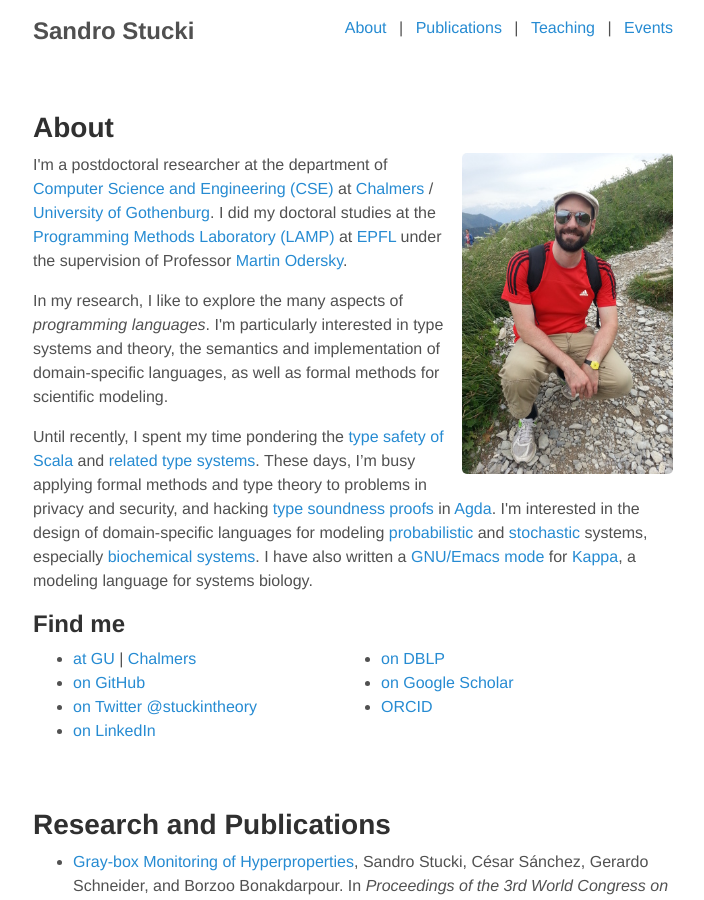
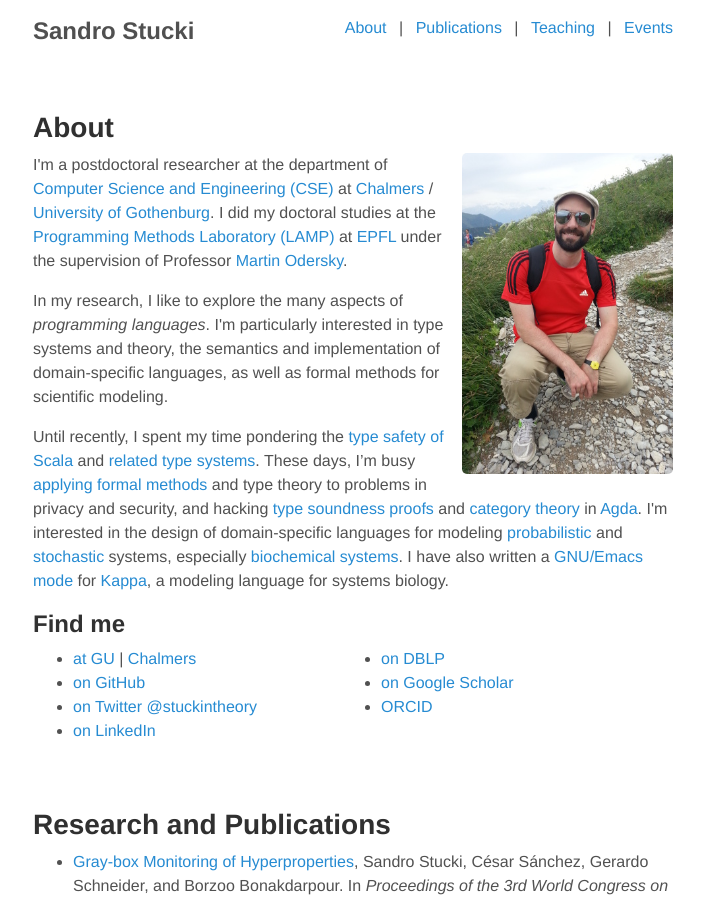
Before and after one commit to sstucki/sstucki.github.io, a Jekyll site: the page built from index.html, in a window 1280 px wide and 900 px high. Shown: the whole window, without its empty margins (287-991 px from the left). Built offline with Jekyll 4.4.1, drawn with Linux system fonts in a browser that asks for light colours.

Commit message:
[ index ] add some missing links to index page.

```diff
--- a/index.html
+++ b/index.html
@@ -18,14 +18,7 @@ title: Home
   domain-specific languages, as well as formal methods for scientific
   modeling.</p>
 
-  <p>Until recently, I spent my time pondering the <a
-  href="http://scala-lang.org/blog/2016/02/03/essence-of-scala.html">type
-  safety of Scala</a> and <a
-  href="https://github.com/sstucki/f-omega-int-agda">related type
-  systems</a>.  These days, I’m busy applying formal methods and type
-  theory to problems in privacy and security, and hacking <a
-  href="https://github.com/sstucki/pts-agda">type soundness proofs</a>
-  in <a href="https://github.com/agda/agda">Agda</a>.
+  <p>Until recently, I spent my time pondering the <a href="http://scala-lang.org/blog/2016/02/03/essence-of-scala.html">type safety of Scala</a> and <a href="https://github.com/sstucki/f-omega-int-agda">related type systems</a>.  These days, I’m busy <a href="{% post_url pubs/2019-08-01-StuckiSSB19fm %}">applying formal methods</a> and type theory to problems in privacy and security, and hacking <a href="https://github.com/sstucki/pts-agda">type soundness proofs</a> and <a href="https://github.com/agda/agda-categories">category theory</a> in <a href="https://github.com/agda/agda">Agda</a>.
 
   I'm interested in the design of domain-specific languages for
   modeling <a href="https://github.com/sstucki/odds">probabilistic</a>
```
